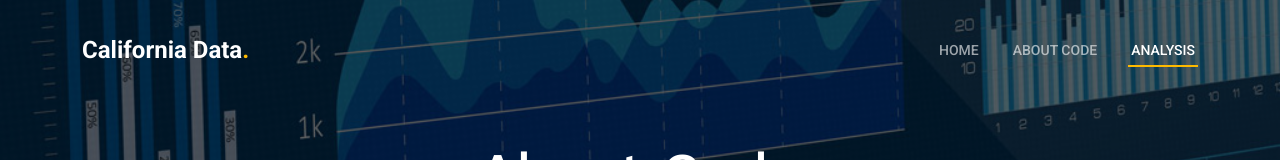
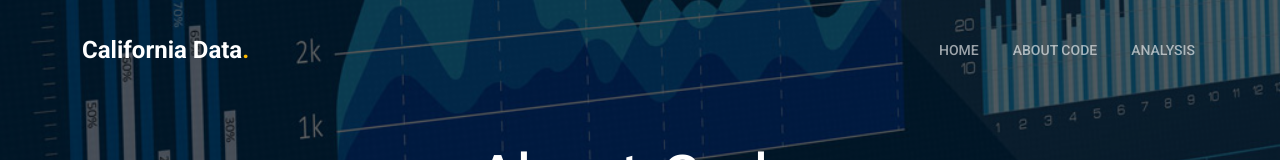
Before and after one commit to evanbruno617/Housing_Market, a plain HTML site: page about.html in a window 1280 px wide. Shown: the top 160 px of the page. Drawn offline with nearby package versions, Linux system fonts and the light colour scheme.

Commit message:
Made edit to change active class

```diff
--- a/about.html
+++ b/about.html
@@ -55,7 +55,7 @@
         <ul>
           <li><a href="index.html">Home</a></li>
           <li><a href="about.html">About Code</a></li>
-          <li><a href="services.html" class="active">Analysis</a></li>
+          <li><a href="services.html">Analysis</a></li>
         </ul>
       </nav><!-- .navbar -->
 
```
Also changed, not shown: index.html (+1 -1 lines), services.html (+1 -1 lines).
